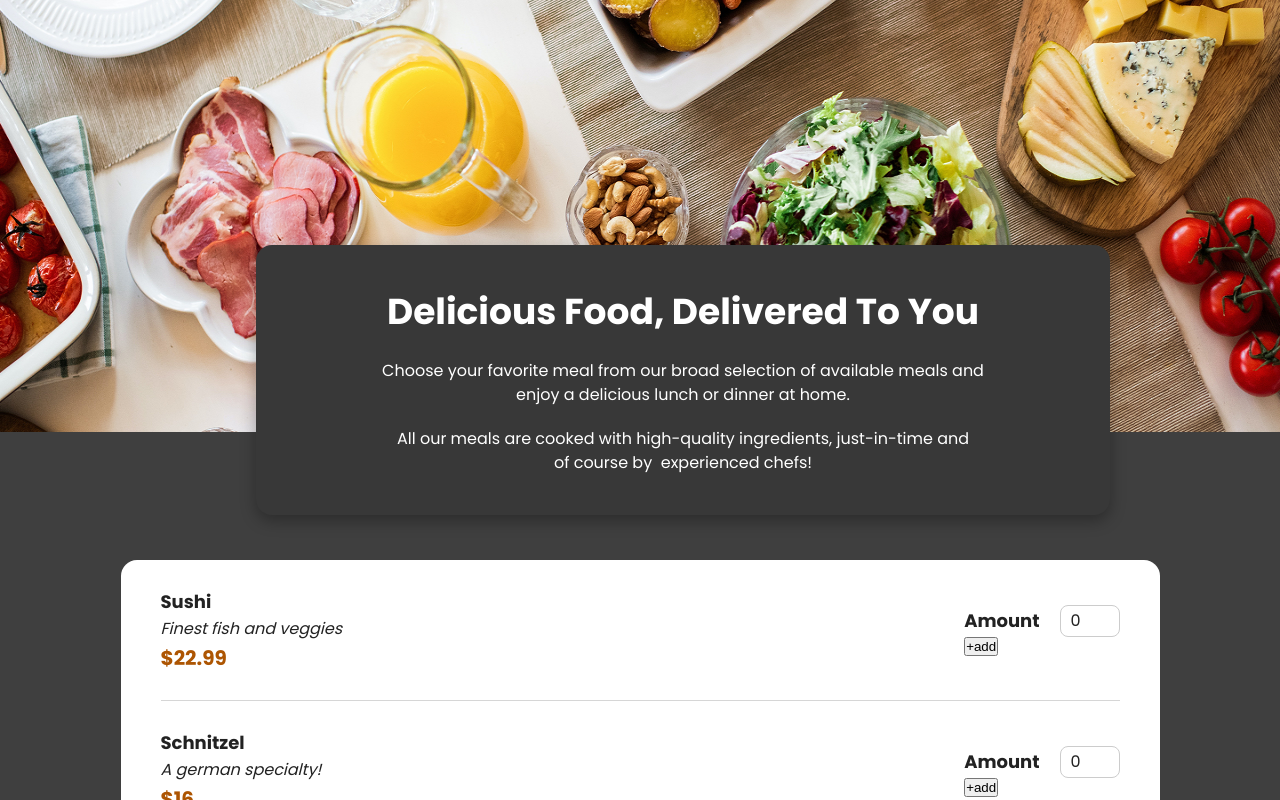
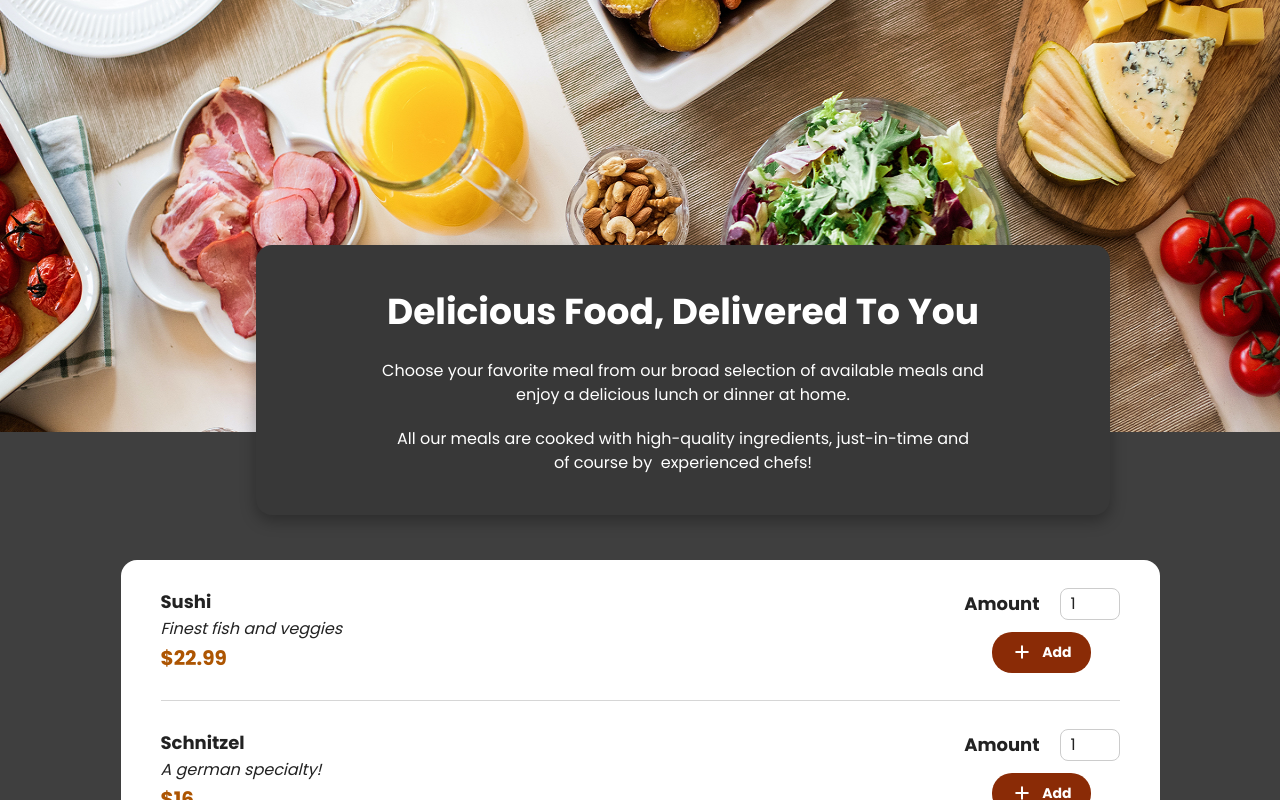
Before and after one commit to Alisher-00kg/order-food-e, a React (Vite) app: page / in a window 1280 px wide. Shown: the top 800 px of the page. Built offline with nearby package versions, Linux system fonts and the light colour scheme.

Commit message:
saving main content

```diff
--- a/src/components/MainContent.jsx
+++ b/src/components/MainContent.jsx
@@ -1,12 +1,12 @@
 import React from "react";
-import Banner from "../assets/images/banner.png";
 import styled from "styled-components";
 import { menuItems } from "../utils/constants/foods";
 import { CardItem } from "./ui/CardItem";
+import { BannerImg } from "../assets";
 export const MainContent = () => {
   return (
     <StyledMain>
-      <StyledImg src={Banner} alt="banner" />
+      <StyledImg src={BannerImg} alt="banner" />
       <Description>
         <StyledH2>Delicious Food, Delivered To You</StyledH2>
         <StyledP1>
@@ -85,5 +85,5 @@ const StyledUl = styled.ul`
   align-items: center;
   margin-top: 10%;
   margin-bottom: 100px;
-  padding: 0px 40px;
+  padding: 0px 40px
 `;
--- a/src/components/ui/CardItem.jsx
+++ b/src/components/ui/CardItem.jsx
@@ -1,8 +1,10 @@
 import React from "react";
 import styled from "styled-components";
 import Input from "./Input";
+import { Icons } from "../../assets";
+import { Button } from "./Button";
 
-export const CardItem = ({ title, structure, price, amount }) => {
+export const CardItem = ({ id, title, structure, price, amount }) => {
   return (
     <StyledLi>
       <FoodContainer>
@@ -10,13 +12,16 @@ export const CardItem = ({ title, structure, price, amount }) => {
         <Structure>{structure}</Structure>
         <Cost>${price}</Cost>
       </FoodContainer>
-      <div>
+      <AmountContainer>
         <StyledAmount>
-          Amount
-          <StyledInputNumber type="number" value={amount} />
+          <StyledLabel htmlFor={id}>Amount</StyledLabel>
+          <StyledInputNumber type="number" value={amount} min={1} max={5} />
         </StyledAmount>
-        <button>+add</button>
-      </div>
+        <Button variant={"add"}>
+          <Icons.PlusWhite />
+          Add
+        </Button>
+      </AmountContainer>
     </StyledLi>
   );
 };
@@ -27,7 +32,6 @@ const StyledLi = styled.li`
   justify-content: space-between;
   align-items: center;
   border-bottom: 1px solid rgb(214, 214, 214);
-  /* box-shadow: 0px 6px 12px 0px rgba(36, 36, 36, 0.08); */
 `;
 const FoodContainer = styled.div`
   display: flex;
@@ -64,11 +68,20 @@ const Cost = styled.p`
   letter-spacing: 0px;
   text-align: left;
 `;
-const StyledAmount = styled.p`
+const AmountContainer = styled.div`
+  display: flex;
+  flex-direction: column;
+  justify-content: center;
+  align-items: center;
+  gap: 12px;
+`;
+const StyledAmount = styled.div`
   display: flex;
   justify-content: center;
   align-items: center;
   gap: 20px;
+`;
+const StyledLabel = styled.label`
   color: rgb(34, 34, 34);
   font-family: Poppins;
   font-size: 18px;
--- a/src/utils/constants/foods.js
+++ b/src/utils/constants/foods.js
@@ -4,27 +4,27 @@ export const menuItems = [
     title: "Sushi",
     structure: "Finest fish and veggies",
     price: 22.99,
-    amount: 0,
+    amount: 1,
   },
   {
     id: 2,
     title: "Schnitzel",
     structure: "A german specialty!",
     price: 16.0,
-    amount: 0,
+    amount: 1,
   },
   {
     id: 3,
     title: "Barbecue Burger",
     structure: "American, raw, meaty",
     price: 12.99,
-    amount: 0,
+    amount: 1,
   },
   {
     id: 4,
     title: "Green Bowl",
     structure: "Healthy...and green...",
     price: 19.99,
-    amount: 0,
+    amount: 1,
   },
 ];
```
